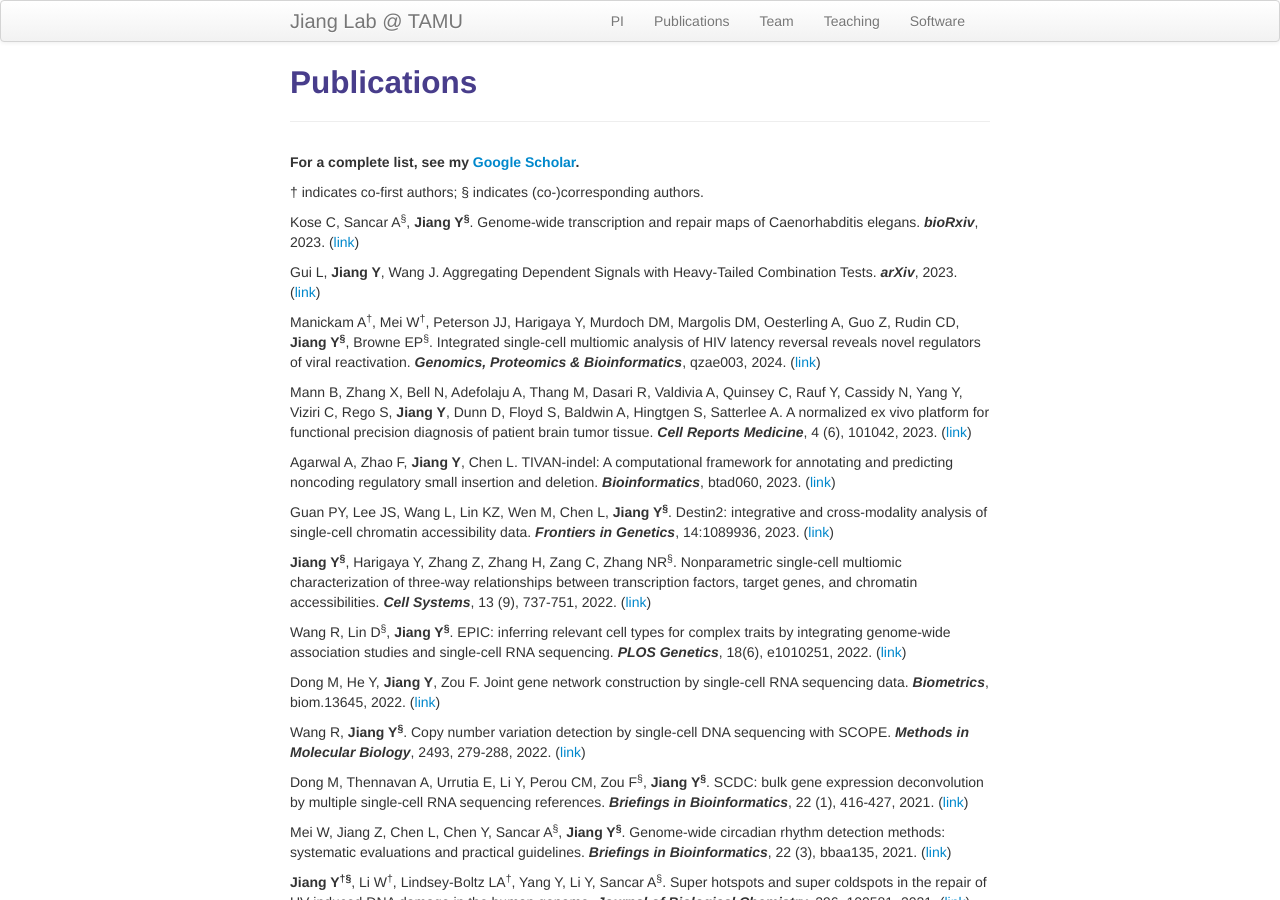
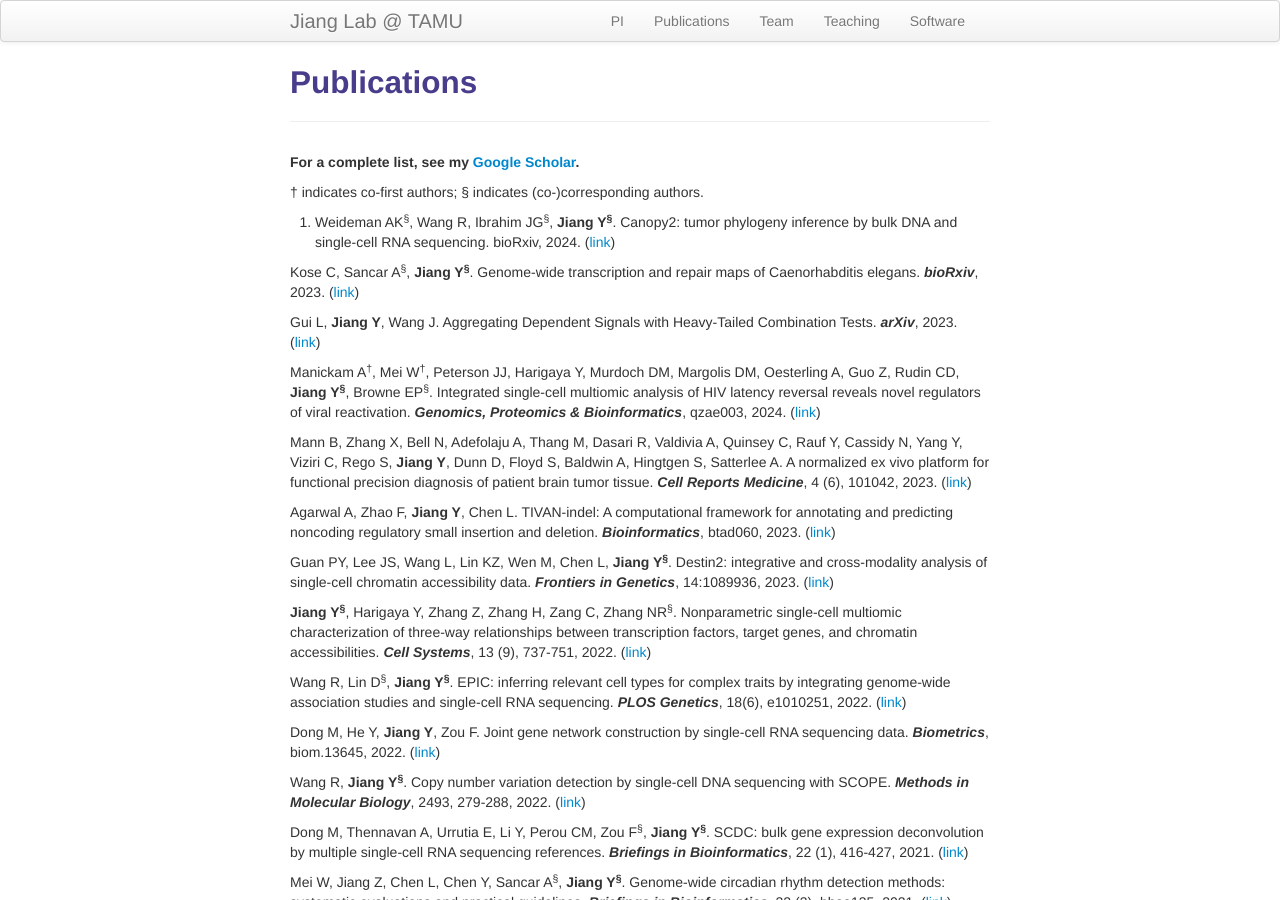
Before and after one commit to yuchaojiang/yuchaojiang.github.io, a Jekyll site: the page built from pages/pubs.md, in a window 1280 px wide and 900 px high. Built offline with Jekyll 4.4.1, drawn with Linux system fonts in a browser that asks for light colours.

Commit message:
Update pubs.md

```diff
--- a/pages/pubs.md
+++ b/pages/pubs.md
@@ -7,6 +7,8 @@ description: Yuchao Jiang's publications
 **For a complete list, see my [Google Scholar](https://scholar.google.com/citations?user=cVLhgc4AAAAJ&hl=en).**
 
 &dagger; indicates co-first authors; &sect; indicates (co-)corresponding authors.
+
+1.	Weideman AK<sup>&sect;</sup>, Wang R, Ibrahim JG<sup>&sect;</sup>, **Jiang Y<sup>&sect;</sup>**. Canopy2: tumor phylogeny inference by bulk DNA and single-cell RNA sequencing. bioRxiv, 2024. ([link](https://www.biorxiv.org/content/10.1101/2024.03.18.585595v1))
 
 Kose C, Sancar A<sup>&sect;</sup>, **Jiang Y<sup>&sect;</sup>**. Genome-wide transcription and repair maps of Caenorhabditis elegans. ***bioRxiv***, 2023. ([link](https://www.biorxiv.org/content/10.1101/2023.10.12.562083v1))
 
```
